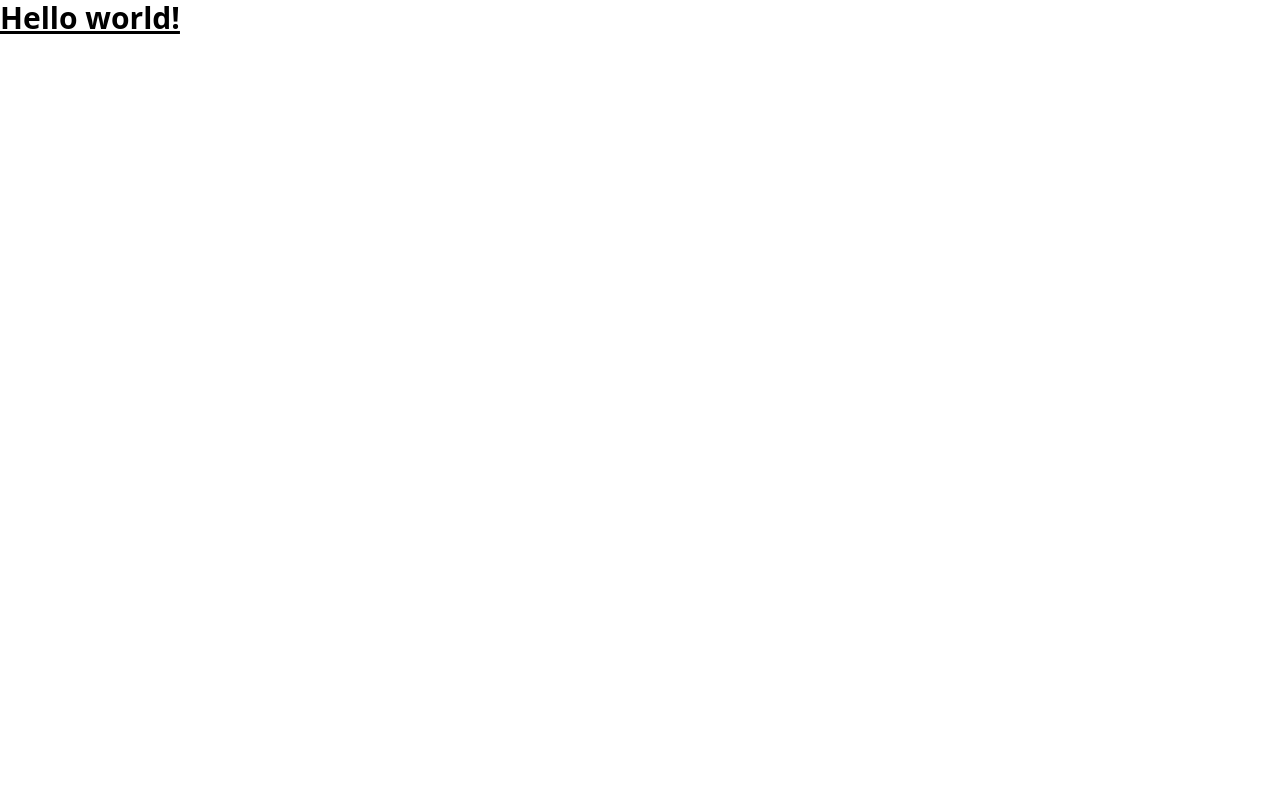
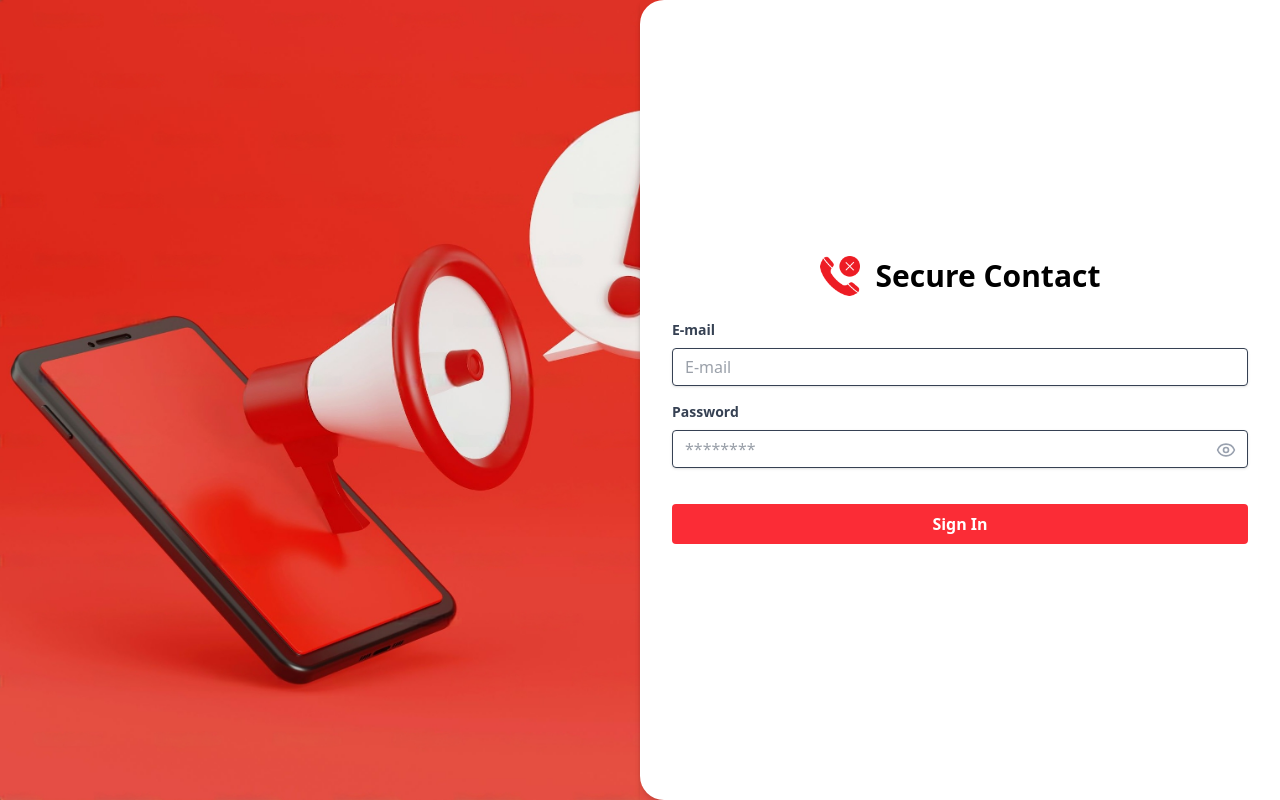
Before and after one commit to Maia-th/Secure-Contact, a Next.js app: page / in a window 1280 px wide. Built offline with nearby package versions, Linux system fonts and the light colour scheme.

Commit message:
feat: tela de login

```diff
--- a/package.json
+++ b/package.json
@@ -10,6 +10,7 @@
   },
   "dependencies": {
     "@tailwindcss/postcss": "^4.0.6",
+    "lucide-react": "^0.475.0",
     "next": "15.1.7",
     "postcss": "^8.5.2",
     "react": "^19.0.0",
--- a/src/app/page.tsx
+++ b/src/app/page.tsx
@@ -1,7 +1,95 @@
-export default function Home() {
+"use client";
+
+import React, { useState } from "react";
+import { LucideEyeOff, LucideEye } from "lucide-react";
+import Image from "next/image";
+
+export default function Login() {
+  const [showPassword, setShowPassword] = useState(false);
+  const togglePasswordVisibility = () => {
+    setShowPassword(!showPassword);
+  };
   return (
-    <h1 className="text-3xl font-bold underline">
-      Hello world!
-    </h1>
-  )
+    <div className="flex bg-black h-dvh relative">
+      <div className="hidden md:flex md:w-full items-center justify-center">
+        <Image
+          src="/assets/images/bg.jpeg"
+          alt="background"
+          width={1920}
+          height={1080}
+          className="md:w-7/12 md:absolute md:left-0 h-full object-cover object-left"
+        />
+        {/* <div className="md:w-1/2 md:absolute md:left-0 flex justify-center">
+          <Image
+            src="/assets/images/rejected-white.png"
+            alt="rejected Icon"
+            width={300}
+            height={300}
+          />
+        </div> */}
+      </div>
+      <div className="w-full h-full md:w-6/12 md:absolute md:right-0 flex shadow-md items-center justify-center">
+        <form className="bg-white p-8 md:rounded-l-3xl shadow-md w-full h-full flex flex-col justify-center">
+          <div className="flex items-center justify-center space-x-4 mb-6">
+            <Image
+              src="/assets/images/rejected.png"
+              alt="Secure Contact Logo"
+              width={40}
+              height={40}
+            />
+            <h2 className="text-3xl font-bold">Secure Contact</h2>
+          </div>
+          <div className="mb-4">
+            <label
+              className="block text-gray-700 text-sm font-bold mb-2"
+              htmlFor="username"
+            >
+              E-mail
+            </label>
+            <input
+              className="shadow appearance-none border rounded w-full py-2 px-3 text-gray-700 leading-tight focus:outline-none focus:shadow-outline"
+              id="username"
+              type="text"
+              placeholder="E-mail"
+            />
+          </div>
+          <div className="mb-6">
+            <label
+              className="block text-gray-700 text-sm font-bold mb-2"
+              htmlFor="password"
+            >
+              Password
+            </label>
+            <div className="relative">
+              <input
+                className="shadow appearance-none border rounded w-full py-2 px-3 text-gray-700 mb-3 leading-tight focus:outline-none focus:shadow-outline"
+                id="password"
+                type={showPassword ? "text" : "password"}
+                placeholder="********"
+              />
+              <button
+                type="button"
+                onClick={togglePasswordVisibility}
+                className="absolute inset-y-0 right-0 pr-3 flex items-center max-w-10 max-h-10"
+              >
+                {showPassword ? (
+                  <LucideEyeOff className="size-5 text-gray-400" />
+                ) : (
+                  <LucideEye className="size-5 text-gray-400" />
+                )}
+              </button>
+            </div>
+          </div>
+          <div className="flex justify-end">
+            <button
+              className="bg-red-500 hover:bg-red-600 text-white font-bold py-2 px-4 rounded focus:outline-none focus:shadow-outline cursor-pointer w-full"
+              type="button"
+            >
+              Sign In
+            </button>
+          </div>
+        </form>
+      </div>
+    </div>
+  );
 }
```
Also changed, not shown: public/assets/images/bg.jpeg (added), 1 other file (tests, documents, lock files or other folders).
